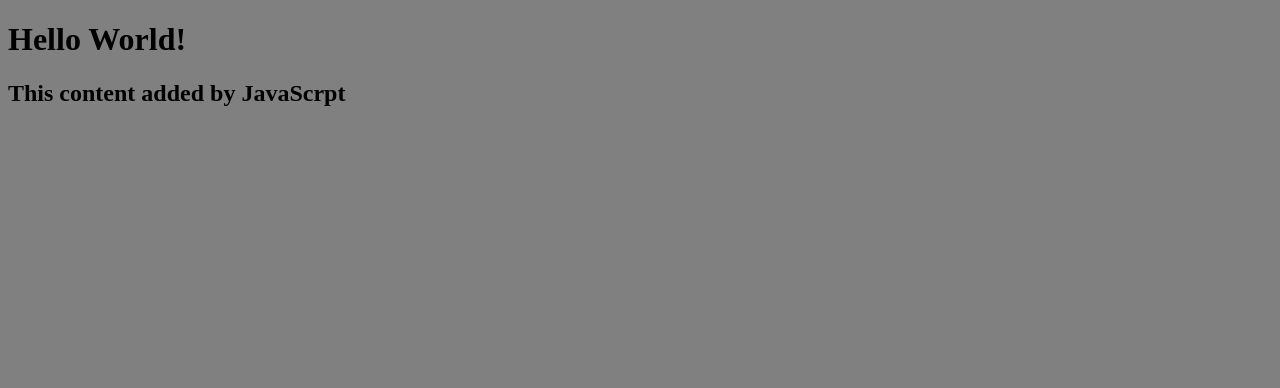
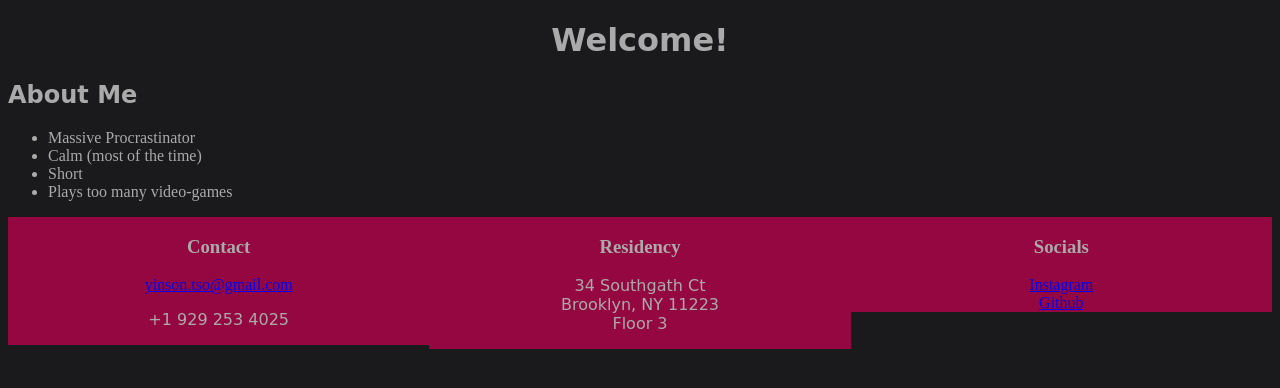
Before and after one commit to yinsont/my-personal-website, a plain HTML site: page index.html in a window 1280 px wide. Drawn offline with Linux system fonts and the light colour scheme.

Commit message:
added about me with a list and socials

```diff
--- a/index.html
+++ b/index.html
@@ -7,8 +7,46 @@
 </head>
 
 <body>
-    <h1>Hello World!</h1>
-    <script src="script.js"></script>
+
+    <h1 id = 'h1'>
+        Welcome!
+    </h1>
+    <!-- <script src="script.js"> -->
+
+    </script>
+    <h2>
+        <font color = #aaaaaa>
+        About Me
+    </h2>
+    <ul>
+        <li>Massive Procrastinator</li>
+        <li>Calm (most of the time)</li>
+        <li>Short</li>
+        <li>Plays too many video-games</li>
+    </ul>
+
+    <section>
+        <sectionsDivider>
+            <h3>Contact</h3>
+            <a href = 'mailto:yinson.tso@gmail.com'>yinson.tso@gmail.com</a>
+            <p>
+                +1 929 253 4025
+            </p>
+        </sectionsDivider>
+        <sectionsDivider>
+            <h3>Residency</h3>
+            <p>
+                34 Southgath Ct<br>
+                Brooklyn, NY 11223<br>
+                Floor 3
+            </p>
+        </sectionsDivider>
+        <sectionsDivider>
+            <h3>Socials</h3>
+            <a href = 'https://instagram.com/zeido_y.t?igshid=ZDdkNTZiNTM='>Instagram</a><br>
+            <a href = 'https://github.com/yinsont'>Github</a>
+        </sectionsDivider>
+    </section>
 </body>
 
 </html>
--- a/style.css
+++ b/style.css
@@ -1,3 +1,26 @@
 body {
-    background: grey;
+    background: #1A1A1D;
 }
+
+sectionsDivider {
+    width: 33.33333%;
+    text-align: center;
+    background-color: #950740;
+    float:left;
+}
+
+h1 {
+    text-align: center;
+    color: #aaaaaa;
+    font-family: cursive
+}
+
+h2 {
+    color: #aaaaaa;
+    font-family: cursive
+}
+
+p {
+    color: #aaaaaa;
+    font-family:cursive
+}
```
